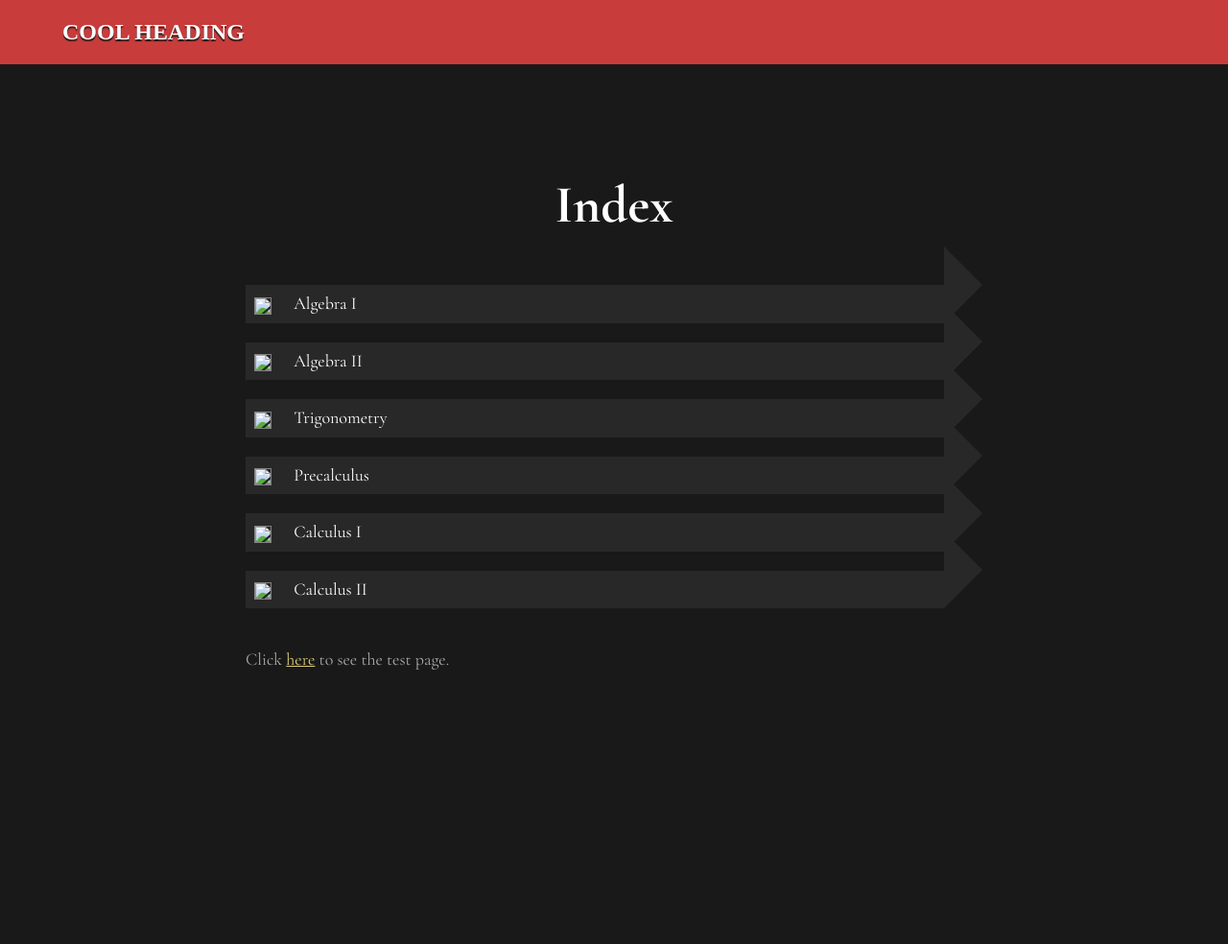
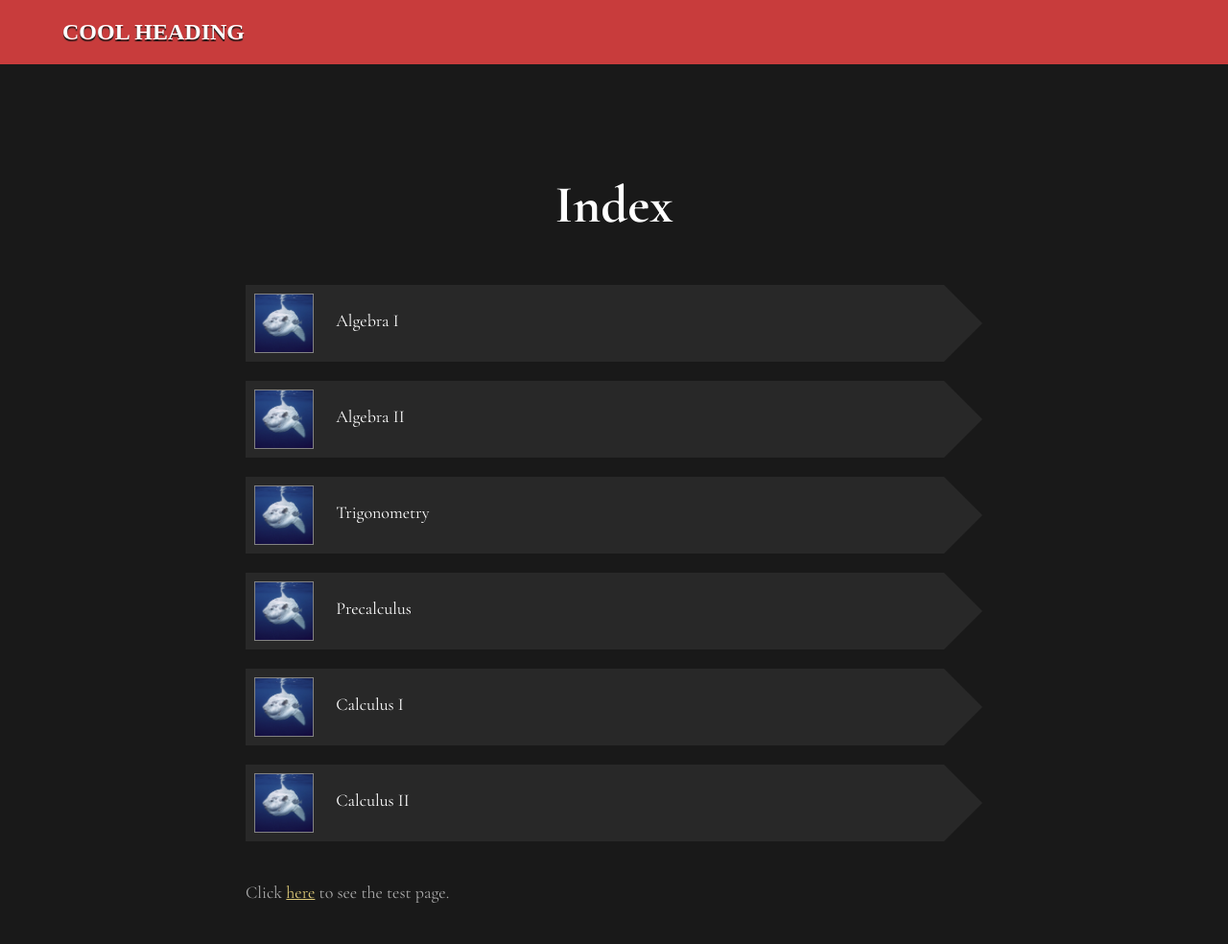
Before and after one commit to UnPolloLoco/math, a Jekyll site: the page built from index.html, in a window 1280 px wide. Shown: the whole page at 96% size. Built offline with Jekyll 4.4.1, drawn with Linux system fonts in a browser that asks for light colours; before the commit the page ends 900 px from its top, so only the background shows below that.

Commit message:
Update index.html for new assets directory

```diff
--- a/index.html
+++ b/index.html
@@ -6,32 +6,32 @@ ex_style: indexstyle.css
 <div id="courseList">
 
 	<a href=""><div class="course yellowHover">
-		<img src="{{ 'assets/general/test.jpg' | absolute_url }}">
+		<img src="{{ 'assets/test.jpg' | absolute_url }}">
 		Algebra I
 	</div></a>
 
 	<a href=""><div class="course orangeHover">
-		<img src="{{ 'assets/general/test.jpg' | absolute_url }}">
+		<img src="{{ 'assets/test.jpg' | absolute_url }}">
 		Algebra II
 	</div></a>
 
 	<a href=""><div class="course redHover">
-		<img src="{{ 'assets/general/test.jpg' | absolute_url }}">
+		<img src="{{ 'assets/test.jpg' | absolute_url }}">
 		Trigonometry
 	</div></a>
 
 	<a href=""><div class="course purpleHover">
-		<img src="{{ 'assets/general/test.jpg' | absolute_url }}">
+		<img src="{{ 'assets/test.jpg' | absolute_url }}">
 		Precalculus
 	</div></a>
 
 	<a href="{{ 'topics/calculus/' | absolute_url }}"><div class="course blueHover">
-		<img src="{{ 'assets/general/test.jpg' | absolute_url }}">
+		<img src="{{ 'assets/test.jpg' | absolute_url }}">
 		Calculus I
 	</div></a>
 
 	<a href=""><div class="course cyanHover">
-		<img src="{{ 'assets/general/test.jpg' | absolute_url }}">
+		<img src="{{ 'assets/test.jpg' | absolute_url }}">
 		Calculus II
 	</div></a>
 
```
